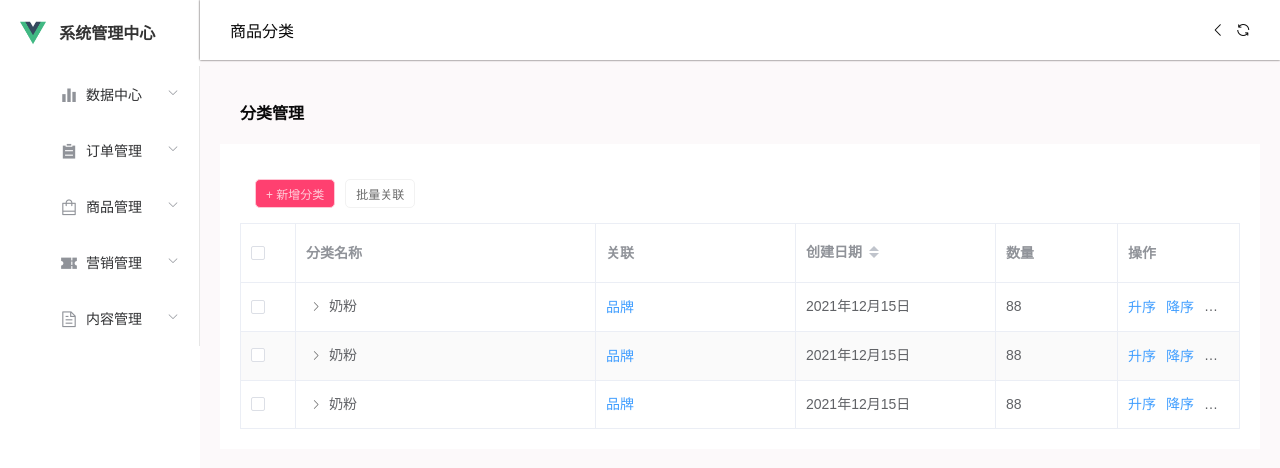
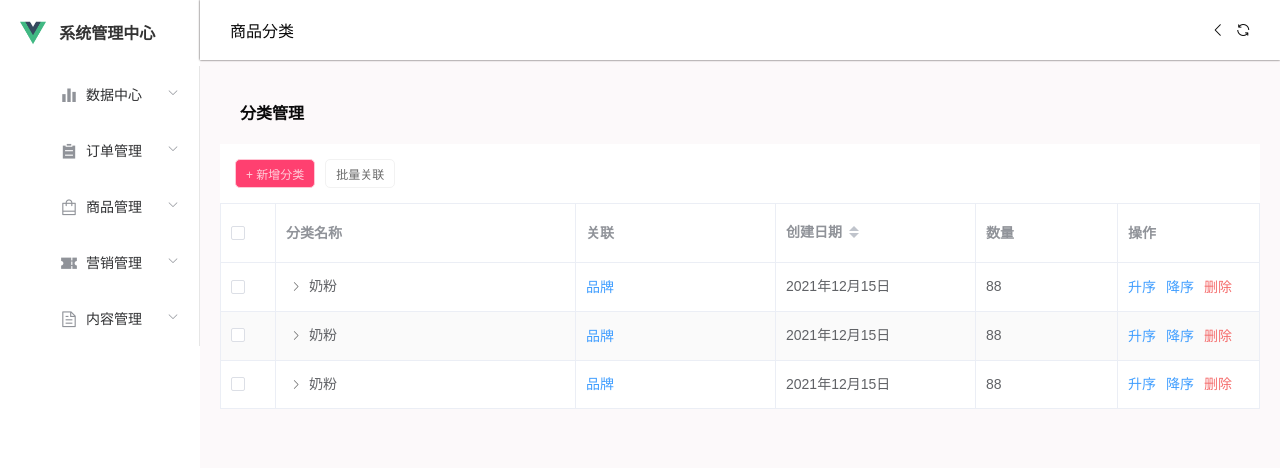
Before and after one commit to bo-ddd/union-b, a Vue app: page /commoditymanage/commodityclassification in a window 1280 px wide. Shown: the top 468 px of the page. Built offline with nearby package versions, Linux system fonts and the light colour scheme.

Commit message:
修改了商品分类页面的样式

```diff
--- a/src/views/CommodityManage/CommodityClassification.vue
+++ b/src/views/CommodityManage/CommodityClassification.vue
@@ -21,10 +21,11 @@
           stripe
           row-key="id"
           border
-          select-on-indeterminate
+          @select="select"
           :tree-props="{children: 'children', hasChildren: 'hasChildren'}">
         >
-          <el-table-column type="selection" width="55"> </el-table-column>
+          <el-table-column type="selection" width="55" v-model="checked">
+          </el-table-column>
           <el-table-column label="分类名称" prop="classificationName" width="300"></el-table-column>
           <el-table-column  label="关联" width="200">
             <template slot-scope="scope">
@@ -60,6 +61,7 @@
 export default {
   data() {
     return {
+         checked:false,
       tableData: [
         {
           id:1,
@@ -92,6 +94,7 @@ export default {
 
           date:"2021年12月15日",
           num:88,
+          selected:false,
           children:[
             {
           id:9,
@@ -106,6 +109,7 @@ export default {
            association:"规格",
           date:"2021年12月15日",
           num:88,
+          selected:false
             }
           ]
             },
@@ -142,6 +146,9 @@ export default {
     handleSelectionChange(val) {
       this.multipleSelection = val;
     },
+    select(val){
+      console.log(val);
+    }
   },
 };
 </script>
@@ -154,7 +161,6 @@ export default {
     font-weight: 800;
   }
   & .content {
-    padding: 20px;
     background-color: #ffffff;
     & .new-module {
       display: flex;
```
